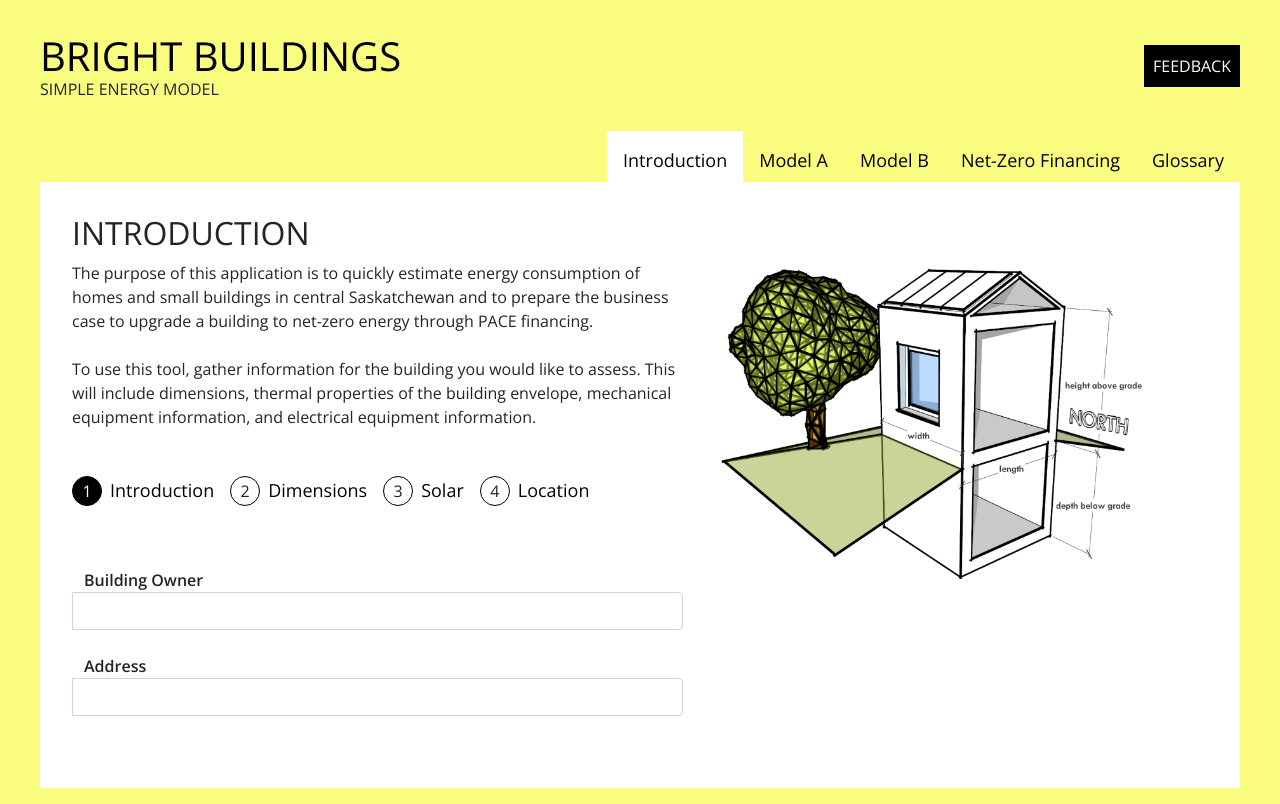
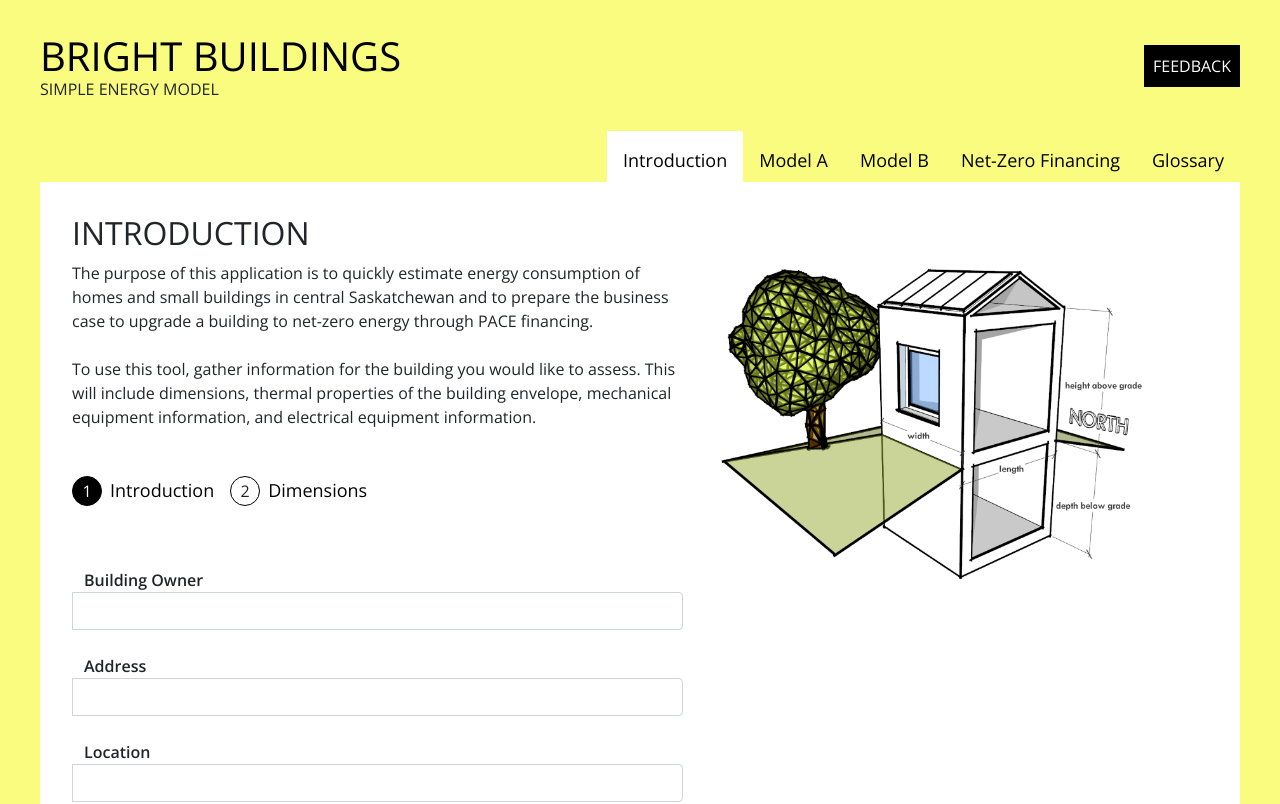
Before and after one commit to brightbuildings/Simple-Energy-Model, a React (Create React App) app: page / in a window 1280 px wide. Shown: the top 804 px of the page. Built offline with nearby package versions, Linux system fonts and the light colour scheme.

Commit message:
* Rearrange content * Fix a bug where labels weren't displaying

```diff
--- a/src/components/Content/Content.css
+++ b/src/components/Content/Content.css
@@ -90,6 +90,13 @@ label {
   height: 40px;
 }
 
+.label {
+  font-weight: bold;
+  margin-left: 0.75rem;
+  margin-bottom: 1rem;
+  text-transform: uppercase;
+}
+
 .Outputs {
   margin-top: 2rem;
 }
--- a/src/components/Content/Content.js
+++ b/src/components/Content/Content.js
@@ -356,6 +356,8 @@ const FormatQuestion = ({question, variables, setVariables, output}) => {
       )
     case "gap":
       return <div key={key} className="spacer">&nbsp;</div>;
+    case "label":
+      return <div key={key} className="label">{value.label}</div>;
     default:
       return null;
   }
--- a/src/data/input.json
+++ b/src/data/input.json
@@ -15,16 +15,28 @@
             "label": "Address",
             "type": "text",
             "required": true
+          },
+          "location": {
+            "label": "Location",
+            "type": "text"
+          },
+          "heatingDegreeDays": {
+            "label": "Heating Degree Days",
+            "type": "integer",
+            "unit": "HDD18",
+            "default": 5700.0
+          },
+          "heatingDegreeHours": {
+            "label": "Heating Degree Hours",
+            "type": "float",
+            "unit": "kKh/a",
+            "default": 136.8
           }
         }
       },
       "dimensions": {
         "navigation": "Dimensions",
         "fields": {
-          "instructions": {
-            "label": "Please enter the overall dimensions of the building: ",
-            "type": "label"
-          },
           "length": {
             "label": "Length (facing east)",
             "type": "float",
@@ -88,29 +100,6 @@
             "type": "float",
             "unit": "m²",
             "default": 64.3
-          }
-        }
-      },
-      "solar": {
-        "navigation": "Solar",
-        "fields": {
-          "solar": {
-            "label": "Solar",
-            "type": "label"
-          },
-          "availableSolarArea": {
-            "label": "Available Solar Collector Area",
-            "type": "float",
-            "unit": "m²",
-            "required": true,
-            "default": 64.3
-          },
-          "gap1": {
-            "type": "gap"
-          },
-          "totalWindowAndGlassDoorsArea": {
-            "label": "Total Window & Glass Doors Area",
-            "type": "label"
           },
           "north": {
             "label": "North",
@@ -156,27 +145,16 @@
             "type": "float",
             "unit": "m³",
             "default": 618.0
-          }
-        }
-      },
-      "location": {
-        "navigation": "Location",
-        "fields": {
-          "location": {
-            "label": "Location",
-            "type": "text"
-          },
-          "heatingDegreeDays": {
-            "label": "Heating Degree Days",
-            "type": "integer",
-            "unit": "HDD18",
-            "default": 5700.0
-          },
-          "heatingDegreeHours": {
-            "label": "Heating Degree Hours",
-            "type": "float",
-            "unit": "kKh/a",
-            "default": 136.8
+          },
+          "gap1": {
+            "type": "gap"
+          },
+          "availableSolarArea": {
+            "label": "Available Solar Collector Area",
+            "type": "float",
+            "unit": "m²",
+            "required": true,
+            "default": 64.3
           }
         }
       }
```
